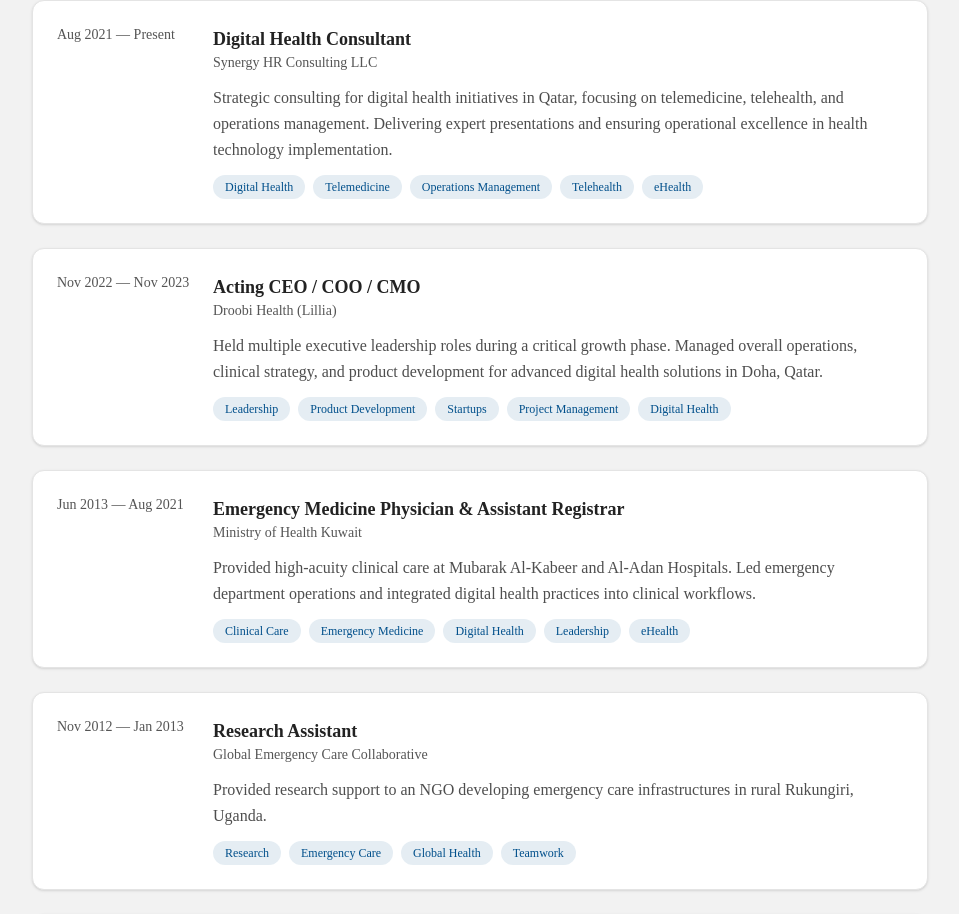
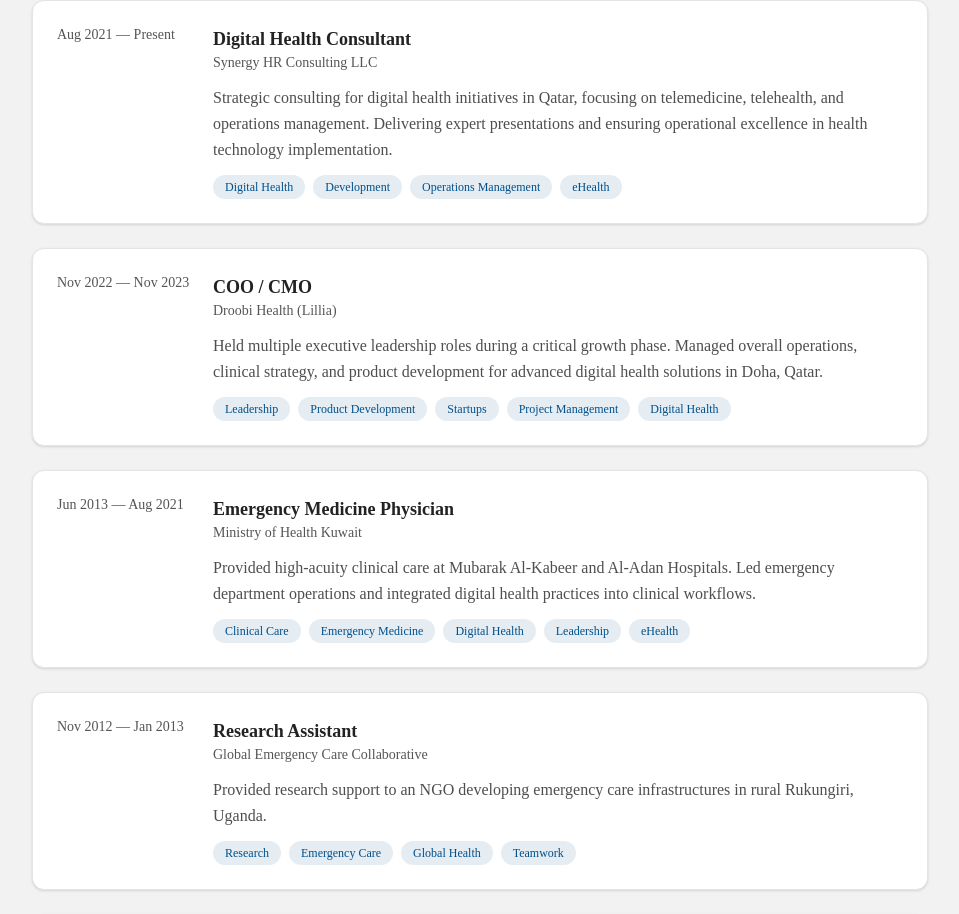
Before and after one commit to jacobthazmathew/jacobthazmathew.github.io, a Next.js app: page / in a window 1280 px wide. Shown: the part 2952-3866 px from the top of the page, without its empty margins (160-1119 px from the left). Built offline with nearby package versions, Linux system fonts and the light colour scheme.

Commit message:
feat: update experience skills and shorten role titles

```diff
--- a/components/experience.tsx
+++ b/components/experience.tsx
@@ -7,11 +7,11 @@ const experiences = [
     company: "Synergy HR Consulting LLC",
     description:
       "Strategic consulting for digital health initiatives in Qatar, focusing on telemedicine, telehealth, and operations management. Delivering expert presentations and ensuring operational excellence in health technology implementation.",
-    skills: ["Digital Health", "Telemedicine", "Operations Management", "Telehealth", "eHealth"],
+    skills: ["Digital Health", "Development", "Operations Management", "eHealth"],
   },
   {
     period: "Nov 2022 — Nov 2023",
-    role: "Acting CEO / COO / CMO",
+    role: "COO / CMO",
     company: "Droobi Health (Lillia)",
     description:
       "Held multiple executive leadership roles during a critical growth phase. Managed overall operations, clinical strategy, and product development for advanced digital health solutions in Doha, Qatar.",
@@ -19,7 +19,7 @@ const experiences = [
   },
   {
     period: "Jun 2013 — Aug 2021",
-    role: "Emergency Medicine Physician & Assistant Registrar",
+    role: "Emergency Medicine Physician",
     company: "Ministry of Health Kuwait",
     description:
       "Provided high-acuity clinical care at Mubarak Al-Kabeer and Al-Adan Hospitals. Led emergency department operations and integrated digital health practices into clinical workflows.",
```
